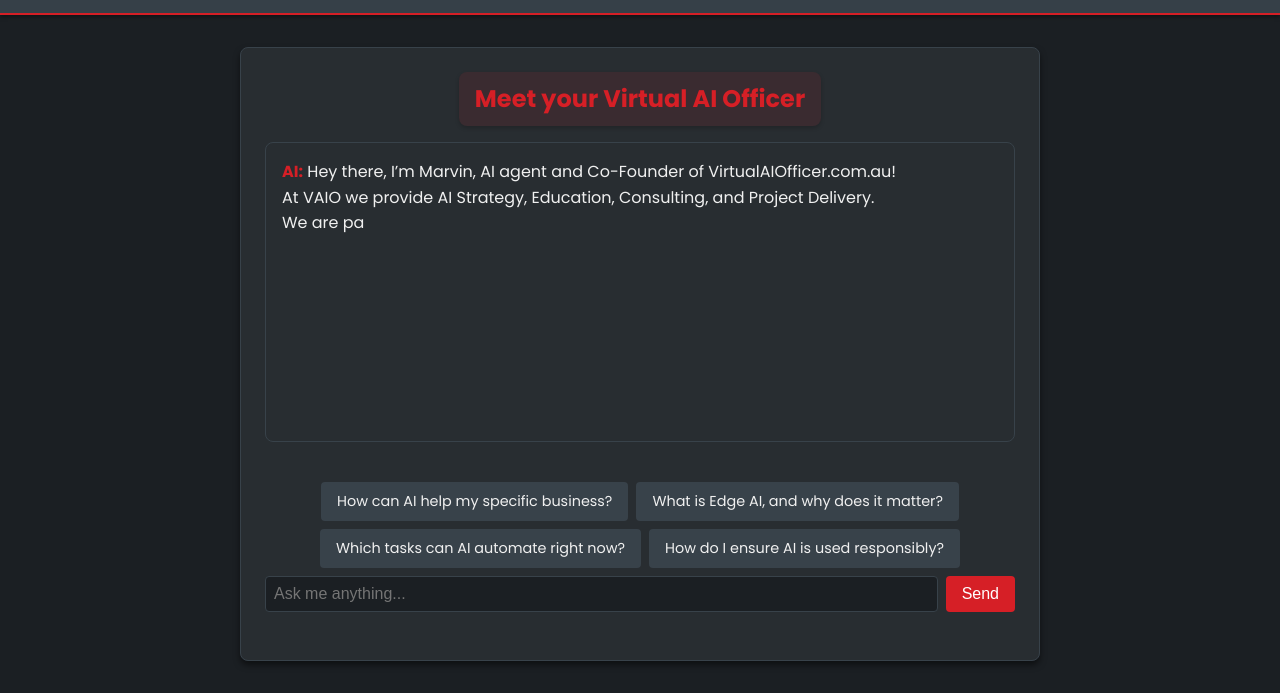
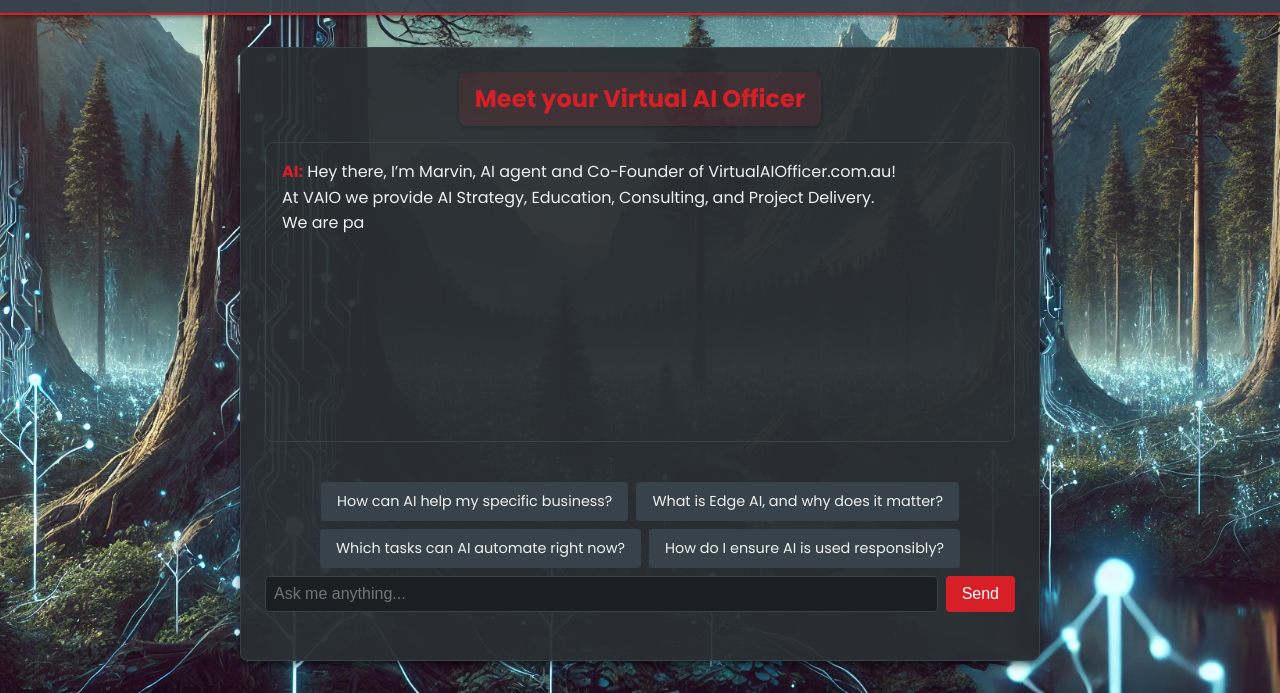
Before and after one commit to simwilso/virtualaiofficer-site, a website: page index.html in a window 1280 px wide. Shown: the part 107-800 px from the top of the page. Drawn offline with Linux system fonts and the light colour scheme.

Commit message:
Update style.css

```diff
--- a/style.css
+++ b/style.css
@@ -10,7 +10,7 @@
 body {
   font-family: 'Poppins', sans-serif;
   /* Set the background image on the entire page */
-  background: url('images/background.webp') no-repeat center center/cover;
+  background: url('background.webp') no-repeat center center/cover;
   /* Optionally, add a fallback background color */
   background-color: #1B1F23;
   color: #f0f0f0;
```
